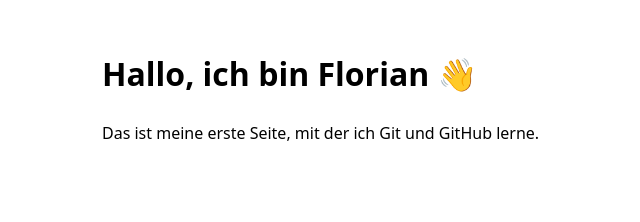
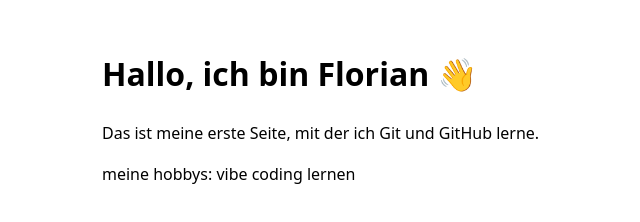
Before and after one commit to flope95/probe-github, a plain HTML site: page index.html in a window 1280 px wide. Shown: the whole page, without its empty margins (218-858 px from the left). Drawn offline with Linux system fonts and the light colour scheme.

Commit message:
Hobbys hinzugefügt

```diff
--- a/index.html
+++ b/index.html
@@ -11,5 +11,6 @@
 <body>
   <h1>Hallo, ich bin Florian 👋</h1>
   <p>Das ist meine erste Seite, mit der ich Git und GitHub lerne.</p>
+  <p>meine hobbys: vibe coding lernen</p>
 </body>
 </html>
```
